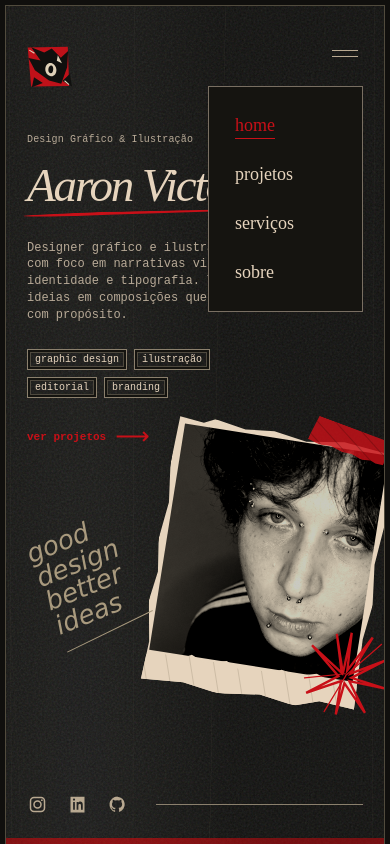
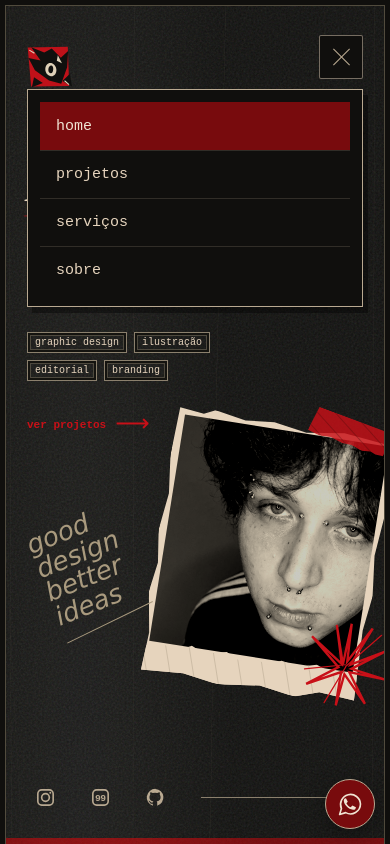
Before and after one commit to eujoao-maciel/aaron, a website: page index.html in a window 390 px wide. Both pictures are taken after a click on the button "Abrir menu". Shown: the top 844 px of the page. Drawn offline with Linux system fonts and the light colour scheme.

```diff
--- a/css/hero.css
+++ b/css/hero.css
@@ -637,7 +637,10 @@ button:focus-visible {
 .specialties li {
   position: relative;
   isolation: isolate;
-  transition: color 180ms ease, border-color 180ms ease, box-shadow 180ms ease,
+  transition:
+    color 180ms ease,
+    border-color 180ms ease,
+    box-shadow 180ms ease,
     transform 220ms ease;
 }
 
--- /dev/null
+++ b/css/navigation.css
@@ -0,0 +1,126 @@
+/* Controles de navegação e contato sempre acessíveis ao toque. */
+.site-header {
+  z-index: 20;
+}
+.navigation a {
+  transition: color 160ms ease;
+}
+.socials a {
+  display: inline-flex;
+  align-items: center;
+  justify-content: center;
+  min-width: 36px;
+  min-height: 36px;
+}
+.socials a svg {
+  width: 23px;
+  height: 23px;
+}
+.whatsapp-float {
+  position: fixed;
+  z-index: 40;
+  right: max(22px, env(safe-area-inset-right));
+  bottom: max(22px, env(safe-area-inset-bottom));
+  display: flex;
+  align-items: center;
+  justify-content: center;
+  width: 56px;
+  height: 56px;
+  border: 1px solid var(--color-paper-muted);
+  border-radius: 50%;
+  color: var(--color-paper-light);
+  background: var(--color-red-dark);
+  box-shadow: 0 5px 20px rgb(0 0 0 / 35%);
+  transition:
+    transform 180ms ease,
+    background-color 180ms ease;
+}
+.whatsapp-float svg {
+  width: 29px;
+  height: 29px;
+}
+.whatsapp-float:is(:hover, :focus-visible) {
+  background: var(--color-red);
+  transform: translateY(-3px);
+}
+.about-footer {
+  padding-bottom: 65px;
+}
+@media (max-width: 700px) {
+  .menu-toggle {
+    position: relative;
+    z-index: 2;
+    width: 44px;
+    height: 44px;
+    align-items: center;
+    gap: 6px;
+    border: 1px solid var(--line-color);
+    border-radius: 2px;
+    background: var(--color-ink);
+  }
+  .menu-toggle span {
+    flex: 0 0 1px;
+    width: 23px;
+    transition: transform 180ms ease;
+  }
+  .menu-toggle[aria-expanded="true"] span:first-child {
+    transform: translateY(3.5px) rotate(45deg);
+  }
+  .menu-toggle[aria-expanded="true"] span:last-child {
+    transform: translateY(-3.5px) rotate(-45deg);
+  }
+  .navigation {
+    top: 83px;
+    right: 0;
+    left: 0;
+    min-width: 0;
+    padding: 12px;
+    gap: 0;
+    border: 1px solid var(--color-paper-muted);
+    background: var(--color-ink);
+    box-shadow: 5px 6px 0 rgb(0 0 0 / 40%);
+    font: 15px var(--font-body);
+  }
+  .navigation.is-open {
+    display: flex;
+  }
+  .navigation a {
+    display: flex;
+    align-items: center;
+    min-height: 48px;
+    padding: 12px 16px;
+  }
+  .navigation a + a {
+    border-top: 1px solid rgb(230 212 189 / 15%);
+  }
+  .navigation a[aria-current] {
+    color: var(--color-paper-light);
+    background: var(--color-red-dark);
+    text-decoration: none;
+  }
+  .whatsapp-float {
+    width: 50px;
+    height: 50px;
+    right: max(15px, env(safe-area-inset-right));
+    bottom: max(15px, env(safe-area-inset-bottom));
+  }
+  .hero .projects-link {
+    min-height: 44px;
+  }
+  .hero-description .desktop-break {
+    display: none;
+  }
+  .hero-description {
+    max-width: 340px;
+  }
+}
+@media (prefers-reduced-motion: reduce) {
+  .menu-toggle span,
+  .navigation a,
+  .whatsapp-float {
+    transition: none;
+  }
+  .whatsapp-float:is(:hover, :focus-visible) {
+    transform: none;
+  }
+}
--- a/index.html
+++ b/index.html
@@ -17,6 +17,7 @@
     <link rel="stylesheet" href="css/projects.css" />
     <link rel="stylesheet" href="css/services.css" />
     <link rel="stylesheet" href="css/about.css" />
+    <link rel="stylesheet" href="css/navigation.css" />
     <script src="scripts/navigation.js" defer></script>
     <script src="scripts/contact.js" defer></script>
   </head>
@@ -96,7 +97,7 @@
             <div class="photo-guide" aria-hidden="true"></div>
             <figure class="portrait paper-surface paper-surface--rough">
               <img
-                src="assets/images/aaron.jpg"
+                src="assets/images/aaron.webp"
                 alt="Retrato de Aaron Victor"
                 width="1024"
                 height="1024"
@@ -126,7 +127,9 @@
           </div>
           <footer class="hero-footer">
             <div class="socials" aria-label="Redes sociais">
-              <a href="https://www.instagram.com/" aria-label="Instagram"
+              <a
+                href="https://www.instagram.com/meidenoir/"
+                aria-label="Instagram"
                 ><svg
                   viewBox="0 0 24 24"
                   fill="none"
@@ -144,17 +147,35 @@
                     stroke="none"
                   /></svg
               ></a>
-              <a href="https://www.linkedin.com/" aria-label="LinkedIn"
-                ><svg
-                  viewBox="0 0 24 24"
-                  fill="currentColor"
-                  aria-hidden="true"
-                >
-                  <path
-                    d="M4 3h16v18H4Zm3 6v9h2V9Zm1-4a1.3 1.3 0 1 0 0 2.6A1.3 1.3 0 0 0 8 5Zm3 4v9h2v-5c0-2 3-2 3 0v5h2v-6c0-4-4-4-5-2V9Z"
-                    fill-rule="evenodd"
-                  /></svg
-              ></a>
+              <a
+                href="https://www.99freelas.com.br/user/aaronmeiden?fs=t"
+                aria-label="Perfil de Aaron no 99Freelas"
+                title="99Freelas"
+                ><svg viewBox="0 0 24 24" aria-hidden="true">
+                  <rect
+                    x="4"
+                    y="4"
+                    width="16"
+                    height="16"
+                    rx="4"
+                    fill="none"
+                    stroke="currentColor"
+                    stroke-width="1.7"
+                  />
+                  <text
+                    x="12"
+                    y="12.5"
+                    text-anchor="middle"
+                    dominant-baseline="middle"
+                    fill="currentColor"
+                    font-family="Arial, sans-serif"
+                    font-size="10"
+                    font-weight="700"
+                  >
+                    99
+                  </text>
+                </svg></a
+              >
               <a href="https://github.com/" aria-label="GitHub"
                 ><svg
                   viewBox="0 0 24 24"
@@ -228,11 +249,11 @@
                 <article class="project-card">
                   <a
                     class="project-cover paper-surface--rough"
-                    href="assets/artwork/portfolio-example.svg"
+                    href="assets/artwork/portfolio-example.webp"
                     aria-label="Ver projeto: Portfólio Pessoal"
                   >
                     <img
-                      src="assets/artwork/portfolio-example.svg"
+                      src="assets/artwork/portfolio-example.webp"
                       alt="Capa ilustrada de portfólio, com tipografia bege, retrato e detalhes vermelhos."
                       loading="lazy"
                       width="640"
@@ -248,7 +269,7 @@
                     </p>
                     <a
                       class="project-link"
-                      href="assets/artwork/portfolio-example.svg"
+                      href="assets/artwork/portfolio-example.webp"
                       aria-label="Ver projeto: Portfólio Pessoal"
                       >ver projeto →</a
                     >
@@ -257,11 +278,11 @@
                 <article class="project-card">
                   <a
                     class="project-cover paper-surface--rough"
-                    href="assets/artwork/inside-out-example.svg"
+                    href="assets/artwork/inside-out-example.webp"
                     aria-label="Ver projeto: Inside Out"
                   >
                     <img
-                      src="assets/artwork/inside-out-example.svg"
+                      src="assets/artwork/inside-out-example.webp"
                       alt="Colagem editorial com título Inside Out, recortes de papel e fotografia ilustrada."
                       loading="lazy"
                       width="640"
@@ -277,7 +298,7 @@
                     </p>
                     <a
                       class="project-link"
-                      href="assets/artwork/inside-out-example.svg"
+                      href="assets/artwork/inside-out-example.webp"
                       aria-label="Ver projeto: Inside Out"
                       >ver projeto →</a
                     >
@@ -286,11 +307,11 @@
                 <article class="project-card">
                   <a
                     class="project-cover paper-surface--rough"
-                    href="assets/artwork/hamnet-example.svg"
+                    href="assets/artwork/hamnet-example.webp"
                     aria-label="Ver projeto: Hamnet"
                   >
                     <img
-                      src="assets/artwork/hamnet-example.svg"
+                      src="assets/artwork/hamnet-example.webp"
                       alt="Capa conceitual Hamnet em preto e bege, com estrela desenhada e paisagem ilustrada."
                       loading="lazy"
                       width="640"
@@ -306,7 +327,7 @@
                     </p>
                     <a
                       class="project-link"
-                      href="assets/artwork/hamnet-example.svg"
+                      href="assets/artwork/hamnet-example.webp"
                       aria-label="Ver projeto: Hamnet"
                       >ver projeto →</a
                     >
@@ -523,7 +544,7 @@
               <span class="tape-mark" aria-hidden="true"></span>
               <form
                 class="contact-form paper-surface paper-surface--rough"
-                data-whatsapp=""
+                data-whatsapp="558592205381"
                 aria-label="Enviar mensagem para Aaron"
               >
                 <div class="contact-field">
@@ -575,5 +596,26 @@
         <!-- about:end -->
       </main>
     </div>
+    <a
+      class="whatsapp-float"
+      href="https://wa.me/558592205381"
+      target="_blank"
+      rel="noopener noreferrer"
+      aria-label="Conversar com Aaron no WhatsApp (abre em nova aba)"
+      title="Vamos conversar no WhatsApp"
+    >
+      <svg viewBox="0 0 32 32" fill="none" aria-hidden="true">
+        <path
+          d="M27 15.5A11 11 0 0 1 10.7 25L4 27l2-6.5A11 11 0 1 1 27 15.5Z"
+          stroke="currentColor"
+          stroke-width="1.8"
+          stroke-linejoin="round"
+        />
+        <path
+          d="m11 9 2 4-1.5 1.5c1 2.1 2.6 3.7 4.8 4.6L18 17l4 2c-.2 2-1.5 3.1-3.3 2.8-5.2-.8-9.6-5.4-10.1-9.7C8.4 10.4 9.3 9.1 11 9Z"
+          fill="currentColor"
+        />
+      </svg>
+    </a>
   </body>
 </html>
--- a/scripts/navigation.js
+++ b/scripts/navigation.js
@@ -1,32 +1,64 @@
-const menuToggle = document.querySelector('.menu-toggle');
-const navigation = document.querySelector('#main-navigation');
+const menuToggle = document.querySelector(".menu-toggle");
+const navigation = document.querySelector("#main-navigation");
+const mobileScreen = window.matchMedia("(max-width: 700px)");
+const navigationLinks = [...navigation.querySelectorAll("a")];
 
-function closeMenu() {
-    menuToggle.setAttribute('aria-expanded', 'false');
-    menuToggle.setAttribute('aria-label', 'Abrir menu');
-    navigation.classList.remove('is-open');
+function setMenuOpen(open, restoreFocus = false) {
+  menuToggle.setAttribute("aria-expanded", String(open));
+  menuToggle.setAttribute("aria-label", open ? "Fechar menu" : "Abrir menu");
+  navigation.classList.toggle("is-open", open);
+  if (restoreFocus) menuToggle.focus();
 }
 
-menuToggle.addEventListener('click', () => {
-    const isOpen = menuToggle.getAttribute('aria-expanded') === 'true';
-    menuToggle.setAttribute('aria-expanded', String(!isOpen));
-    menuToggle.setAttribute('aria-label', isOpen ? 'Abrir menu' : 'Fechar menu');
-    navigation.classList.toggle('is-open', !isOpen);
+menuToggle.addEventListener("click", () => {
+  setMenuOpen(menuToggle.getAttribute("aria-expanded") !== "true");
 });
 
-navigation.addEventListener('click', (event) => {
-    if (event.target.closest('a')) closeMenu();
+navigation.addEventListener("click", (event) => {
+  const link = event.target.closest("a");
+  if (!link) return;
+  setMenuOpen(false);
+  // Transfere o foco para a seção, sem deixá-lo em um menu oculto.
+  const target = document.querySelector(link.hash);
+  if (target) {
+    target.setAttribute("tabindex", "-1");
+    target.focus({ preventScroll: true });
+  }
 });
 
-document.addEventListener('keydown', (event) => {
-    if (event.key === 'Escape' && menuToggle.getAttribute('aria-expanded') === 'true') {
-        closeMenu();
-        menuToggle.focus();
-    }
+document.addEventListener("keydown", (event) => {
+  if (
+    event.key === "Escape" &&
+    menuToggle.getAttribute("aria-expanded") === "true"
+  ) {
+    setMenuOpen(false, true);
+  }
 });
 
-document.addEventListener('click', (event) => {
-    if (!event.target.closest('.site-header')) closeMenu();
+document.addEventListener("click", (event) => {
+  if (!event.target.closest(".site-header")) setMenuOpen(false);
 });
 
-window.matchMedia('(min-width: 701px)').addEventListener('change', closeMenu);
+document.addEventListener("focusin", (event) => {
+  if (!event.target.closest(".site-header")) setMenuOpen(false);
+});
+
+mobileScreen.addEventListener("change", () => setMenuOpen(false));
+
+// O destaque acompanha a seção que ocupa a região central da tela.
+const sections = navigationLinks
+  .map((link) => document.querySelector(link.hash))
+  .filter(Boolean);
+const sectionObserver = new IntersectionObserver(
+  (entries) => {
+    const visible = entries.find((entry) => entry.isIntersecting);
+    if (!visible) return;
+    navigationLinks.forEach((link) => {
+      if (link.hash === `#${visible.target.id}`)
+        link.setAttribute("aria-current", "location");
+      else link.removeAttribute("aria-current");
+    });
+  },
+  { rootMargin: "-20% 0px -60% 0px", threshold: 0 },
+);
+sections.forEach((section) => sectionObserver.observe(section));
```
Also changed, not shown: css/elements.css (+20 -2 lines), pages/about/about.html (+1 -1 lines), pages/herosection/hero.html (+31 -9 lines), pages/projects/projects.json (+6 -6 lines), README.md, assets/artwork/hamnet-example.webp (added), assets/artwork/inside-out-example.webp (added), assets/artwork/portfolio-example.webp (added), assets/images/aaron.webp (added), css/tokens.css (indentation only).
